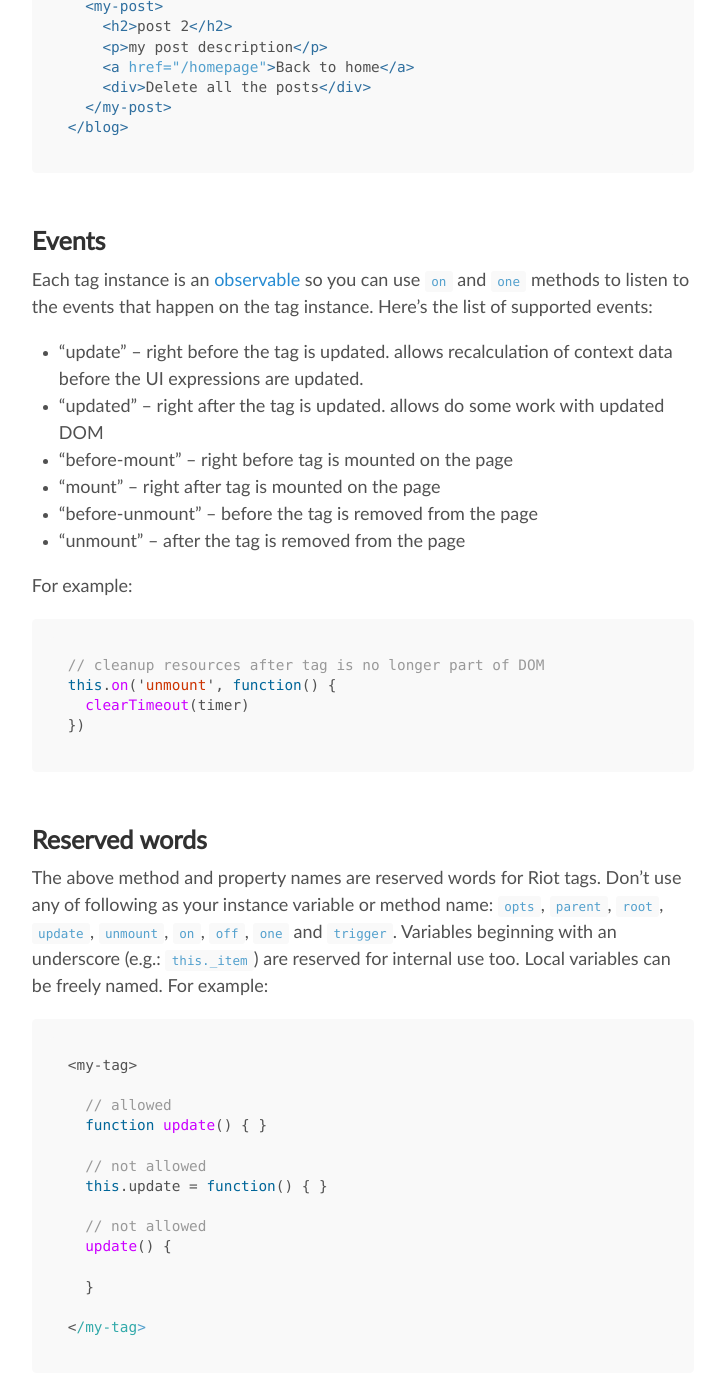
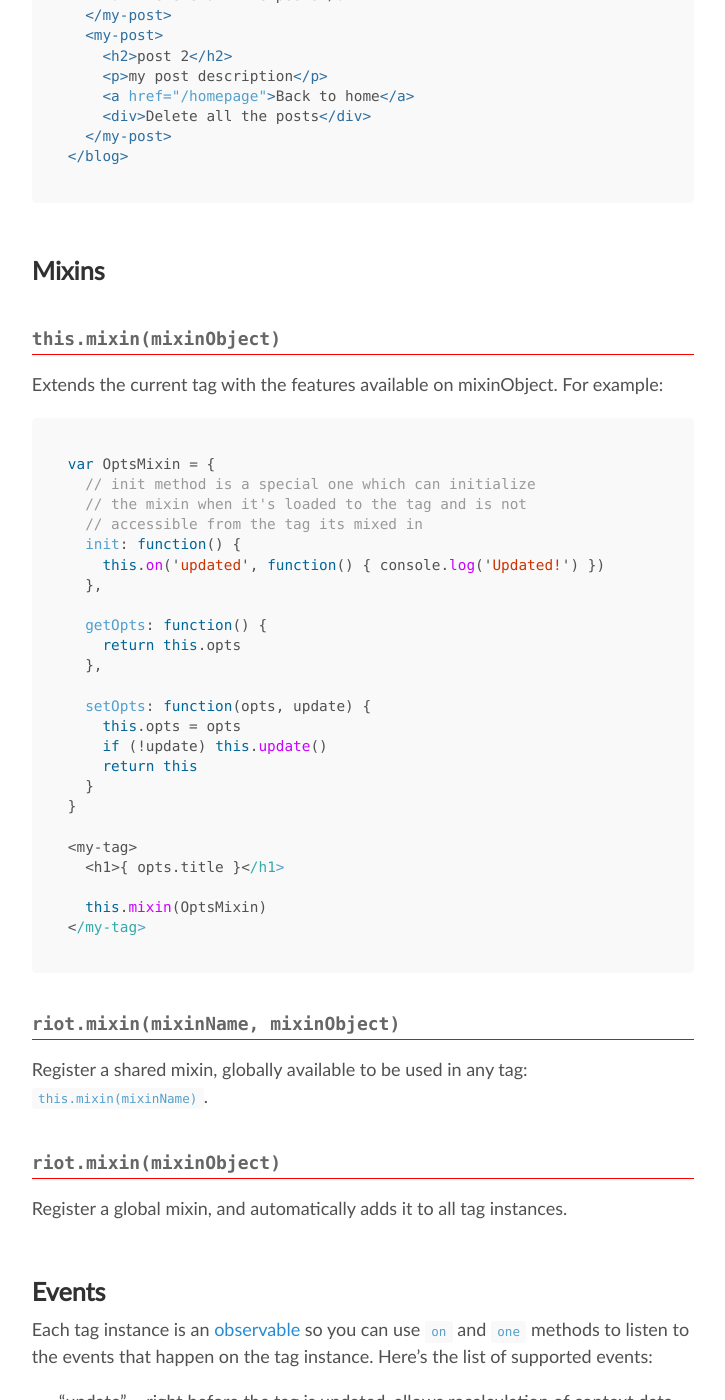
Before and after one commit to riot/riot.github.io, a Jekyll site: the page built from api/index.md, in a window 1280 px wide and 1400 px high, scrolled down 10295 px. Shown: the whole window, without its empty margins (277-1002 px from the left). Built offline with Jekyll 4.4.1, drawn with Linux system fonts in a browser that asks for light colours; nearby versions of some CDN libraries; Markdown is read by kramdown in place of the engine named in the settings.

Commit message:
Added global mixins to api index

````diff
--- a/api/index.md
+++ b/api/index.md
@@ -399,6 +399,46 @@ will be compiled in this way:
 </blog>
 ```
 
+## Mixins
+
+### <a name="mixin"></a> this.mixin(mixinObject)
+
+Extends the current tag with the features available on mixinObject. For example:
+
+```js
+var OptsMixin = {
+  // init method is a special one which can initialize
+  // the mixin when it's loaded to the tag and is not
+  // accessible from the tag its mixed in
+  init: function() {
+    this.on('updated', function() { console.log('Updated!') })
+  },
+
+  getOpts: function() {
+    return this.opts
+  },
+
+  setOpts: function(opts, update) {
+    this.opts = opts
+    if (!update) this.update()
+    return this
+  }
+}
+
+<my-tag>
+  <h1>{ opts.title }</h1>
+
+  this.mixin(OptsMixin)
+</my-tag>
+```
+
+### <a name="mixin-shared"></a> riot.mixin(mixinName, mixinObject)
+
+Register a shared mixin, globally available to be used in any tag: `this.mixin(mixinName)`.
+
+### <a name="mixin-global"></a> riot.mixin(mixinObject)
+
+Register a global mixin, and automatically adds it to all tag instances.
 
 ## Events
 
````
Also changed, not shown: guide/index.md (+1 -1 lines).
